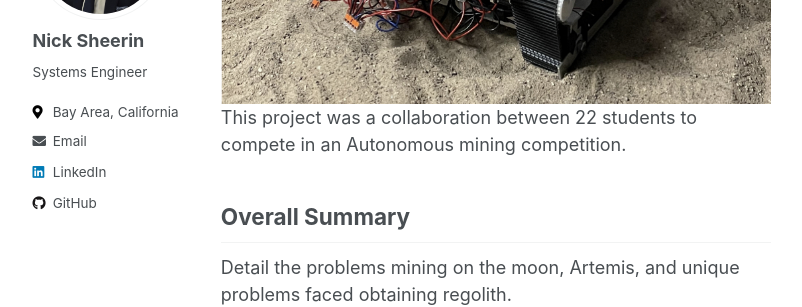
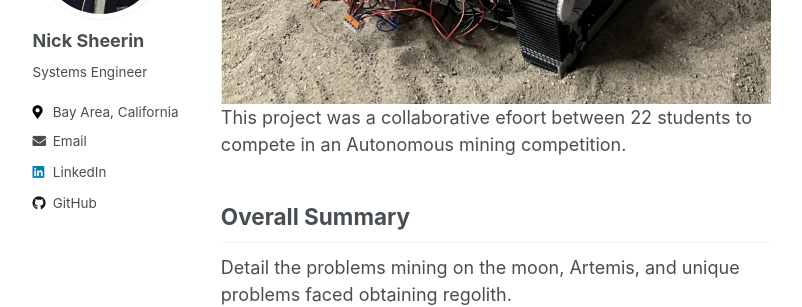
Before and after one commit to nicksheerin/nick_sheerin, a Jekyll site: the page built from _projects/lunabotics.md, in a window 1280 px wide and 900 px high, scrolled down 477 px. Shown: the part 153-460 px from the top of the window, without its empty margins (163-965 px from the left). Built offline with Jekyll 4.4.1, drawn with Linux system fonts in a browser that asks for light colours.

Commit message:
Updated lunabotics

```diff
--- a/_projects/lunabotics.md
+++ b/_projects/lunabotics.md
@@ -1,7 +1,7 @@
 ---
 title: "NASA Lunabotics Autonomous Mining Competition 2023"
 layout: single-portfolio
-excerpt: "<img src='../images/projects/lunabotics/DAVIID-Arena.jpg' alt=''>"
+excerpt: "<img src='../images/projects/lunabotics/DAVIID_Arena.jpg' alt=''>"
 collection: projects
 order_number: 20
 ---
@@ -13,7 +13,7 @@ order_number: 20
 </div>
 
 
-This project was a collaboration between 22 students to compete in an Autonomous mining competition.
+This project was a collaborative efoort between 22 students to compete in an Autonomous mining competition.
 
 ## Overall Summary
 
```
